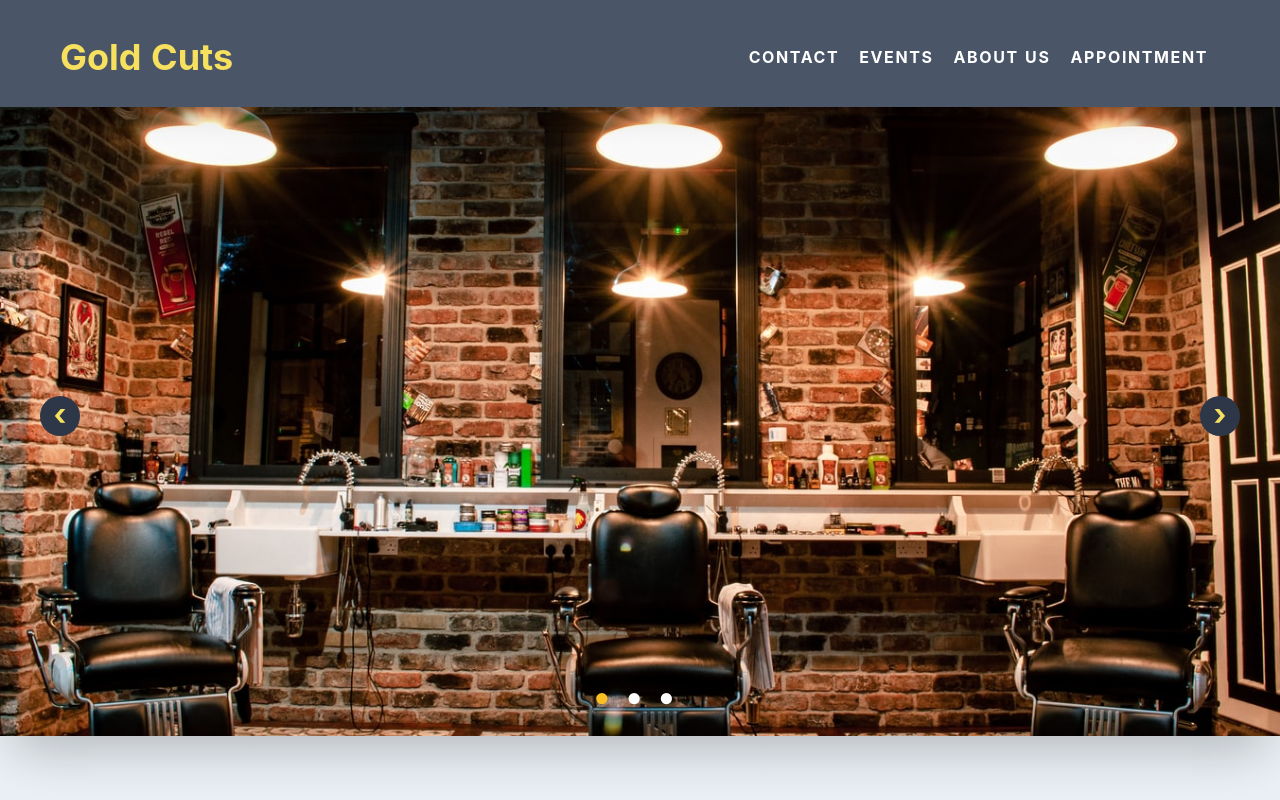
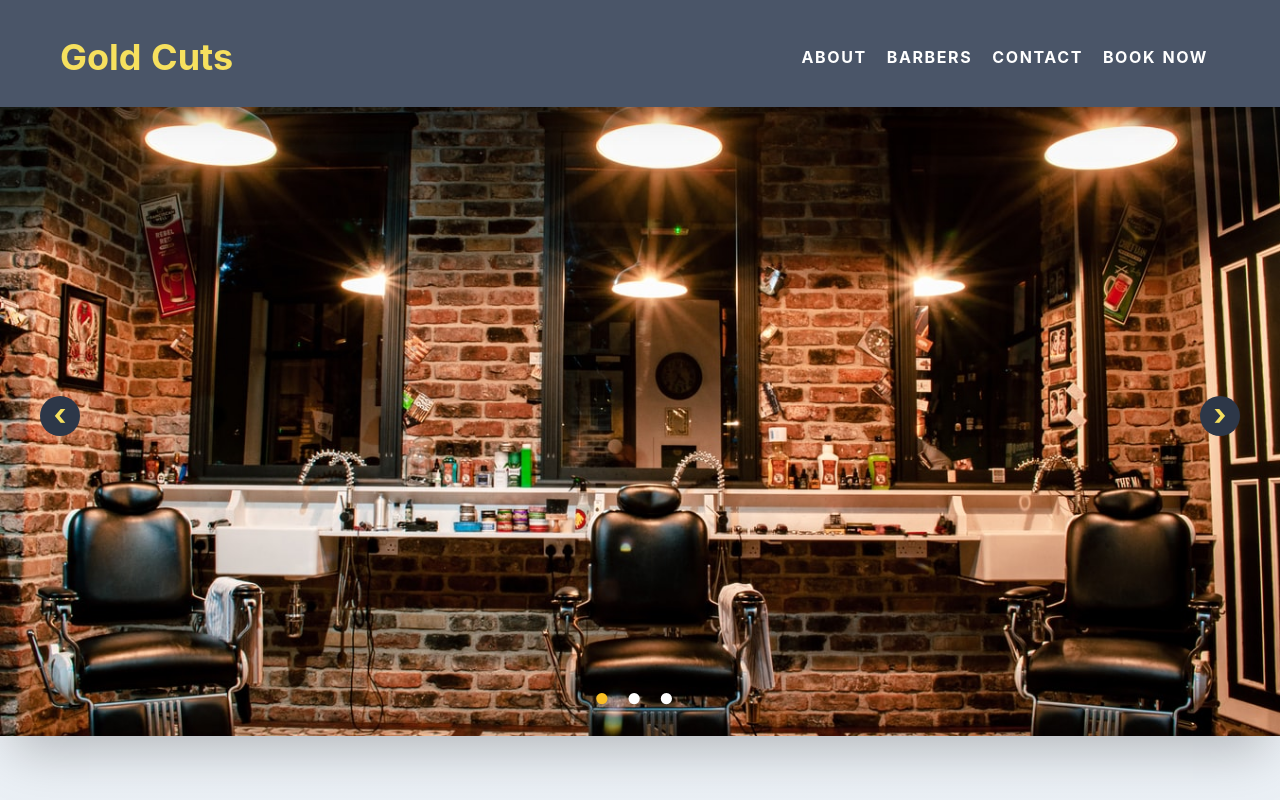
Before and after one commit to SuHaye/barber-site, a Nuxt app: page / in a window 1280 px wide. Shown: the top 800 px of the page. Built offline with nearby package versions, Linux system fonts and the light colour scheme.

Commit message:
NavBar Mobile Menu Closes When Link Clicked

```diff
--- a/components/Footer.vue
+++ b/components/Footer.vue
@@ -51,7 +51,13 @@
                                 <NuxtLink
                                     to="/"
                                     class="hover:text-yellow-400 text-gray-200"
-                                    >Home
+                                    >About Us
+                                </NuxtLink>
+                                <span class="lg:hidden text-gray-200">|</span>
+                                <NuxtLink
+                                    to="/"
+                                    class="hover:text-yellow-400 text-gray-200"
+                                    >Barbers
                                 </NuxtLink>
                                 <span class="lg:hidden text-gray-200">|</span>
                                 <NuxtLink
@@ -62,14 +68,8 @@
                                 <span class="lg:hidden text-gray-200">|</span>
                                 <NuxtLink
                                     to="/"
-                                    class="hover:text-yellow-400 text-gray-200"
-                                    >Events
-                                </NuxtLink>
-                                <span class="lg:hidden text-gray-200">|</span>
-                                <NuxtLink
-                                    to="/"
                                     class="hidden lg:inline-block hover:text-yellow-400 text-gray-200"
-                                    >About Us
+                                    >Book Now
                                 </NuxtLink>
                                 <NuxtLink
                                     to="/"
@@ -93,7 +93,7 @@
                             <NuxtLink
                                 to=""
                                 class="hover:text-yellow-400 text-gray-200"
-                                >Pool Locations
+                                >Our Location
                             </NuxtLink>
                             <NuxtLink
                                 to="/"
@@ -108,7 +108,7 @@
                             <NuxtLink
                                 to="/"
                                 class="hover:text-yellow-400 text-gray-200"
-                                >MIT License
+                                >Licenses
                             </NuxtLink>
                         </div>
                     </div>
@@ -116,7 +116,7 @@
                 </div>
             </div>
             <!-- Copyright Info. -->
-            <div class="items-center justify-center py-6 bg-gray-900">
+            <div class="items-center justify-center py-6 bg-gray-800">
                 <div class="flex flex-wrap items-center justify-center mx-auto">
                     <p class="mr-5 text-sm text-center text-gray-100">© Your Company — 2021
                     </p>
--- a/components/Header.vue
+++ b/components/Header.vue
@@ -14,8 +14,8 @@
                 >Gold Cuts
                 </NuxtLink>
                 <button
-                class="mr-10 text-white hover:text-yellow-400 cursor-pointer text-xl leading-none border border-solid border-transparent rounded bg-transparent block lg:hidden outline-none focus:outline-none"
-                type="button"
+                class="mr-10 text-white hover:text-yellow-400 cursor-pointer text-xl leading-none border border-solid border-transparent
+                rounded bg-transparent block lg:hidden outline-none focus:outline-none"
                 v-on:click="toggleNavbar()"
                 >
                 <fa-icon class="text-4xl" :icon="['fas','bars']" />
@@ -33,28 +33,28 @@
                         <NuxtLink
                         class="flex items-center lg:mx-6 lg:mr-2 lg:ml-1 my-2 px-5 lg:px-1 lg:py-2 text-md font-bold text-white hover:text-yellow-400"
                         to="/contact"
+                        >ABOUT
+                        </NuxtLink>
+                    </li>
+                    <li class="">
+                        <NuxtLink
+                        class="flex items-center lg:mx-6 lg:mr-2 lg:ml-1 my-2 px-5 lg:px-1 lg:py-2 text-md font-bold text-white hover:text-yellow-400"
+                        to="/events"
+                        >BARBERS
+                        </NuxtLink>
+                    </li>
+                    <li class="">
+                        <NuxtLink
+                        class="flex items-center lg:mx-6 lg:mr-2 lg:ml-1 my-2 px-5 lg:px-1 lg:py-2 text-md font-bold text-white hover:text-yellow-400"
+                        to="/about"
                         >CONTACT
                         </NuxtLink>
                     </li>
                     <li class="">
                         <NuxtLink
                         class="flex items-center lg:mx-6 lg:mr-2 lg:ml-1 my-2 px-5 lg:px-1 lg:py-2 text-md font-bold text-white hover:text-yellow-400"
-                        to="/events"
-                        >EVENTS
-                        </NuxtLink>
-                    </li>
-                    <li class="">
-                        <NuxtLink
-                        class="flex items-center lg:mx-6 lg:mr-2 lg:ml-1 my-2 px-5 lg:px-1 lg:py-2 text-md font-bold text-white hover:text-yellow-400"
-                        to="/about"
-                        >ABOUT US
-                        </NuxtLink>
-                    </li>
-                    <li class="">
-                        <NuxtLink
-                        class="flex items-center lg:mx-6 lg:mr-2 lg:ml-1 my-2 px-5 lg:px-1 lg:py-2 text-md font-bold text-white hover:text-yellow-400"
                         to="/practice"
-                        >APPOINTMENT
+                        >BOOK NOW
                         </NuxtLink>
                     </li>
                 </ul>
@@ -70,7 +70,7 @@
 <script>
 
 export default {
-  name: "blue-navbar",
+  name: "navbar",
   data() {
     return {
       showMenu: false
@@ -80,8 +80,13 @@ export default {
   methods: {
     toggleNavbar: function(){
       this.showMenu = !this.showMenu;
-    },
+    }
 
+  },
+  watch: {
+    '$route' () {
+      this.showMenu = false
+    }
   }
 }
 </script>
--- a/layouts/default.vue
+++ b/layouts/default.vue
@@ -5,6 +5,11 @@
     <Footer />
   </div>
 </template>
+
+
+
+
+
 
 <style>
 html {
```
Also changed, not shown: assets/svg/goldcuts.svg (added).
